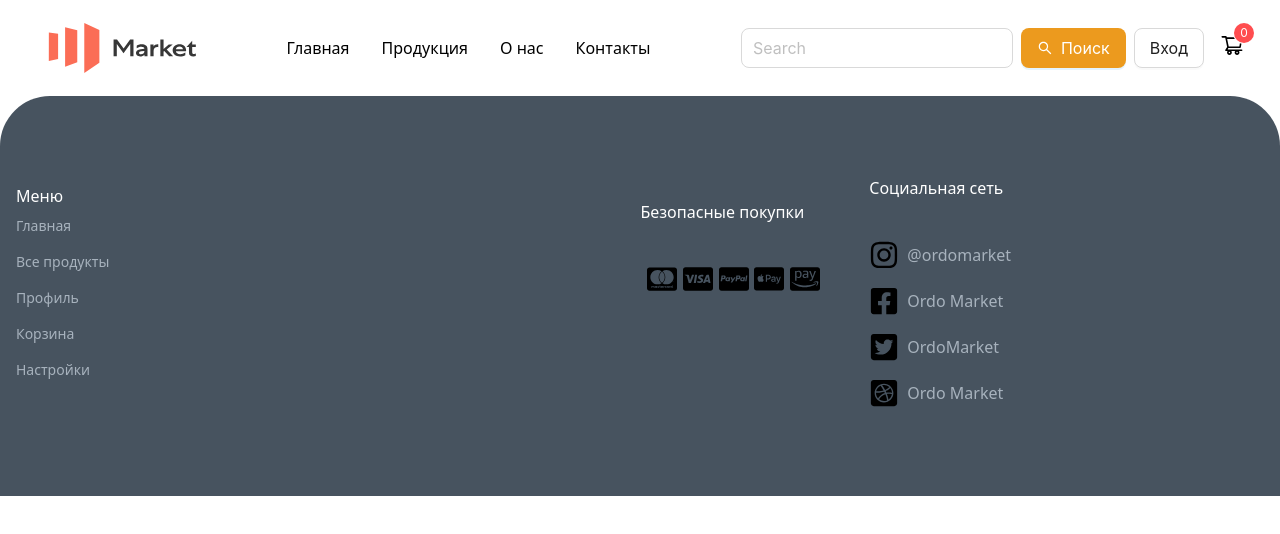
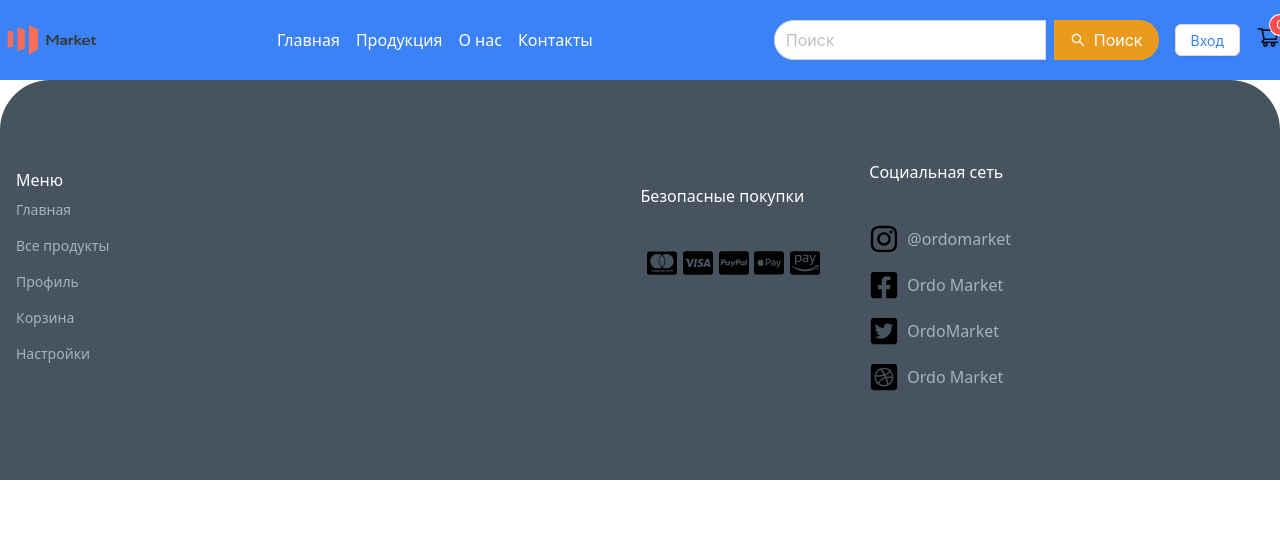
Before and after one commit to Jabryker/Market, a React (Create React App) app: page /news/1 in a window 1280 px wide. Shown: the top 534 px of the page. Built offline with nearby package versions, Linux system fonts and the light colour scheme; no server answers.

Commit message:
add styles for header

```diff
--- a/src/components/organisms/HeaderOrganism/HeaderOrganism.tsx
+++ b/src/components/organisms/HeaderOrganism/HeaderOrganism.tsx
@@ -1,10 +1,10 @@
+import { Badge, Button, Dropdown, Input, Menu } from "antd";
 import { FC, useState } from "react";
+import { AiOutlineClose, AiOutlineMenu, AiOutlineSearch, AiOutlineShoppingCart } from "react-icons/ai";
 import { Link, useNavigate } from "react-router-dom";
-import { AiOutlineClose, AiOutlineMenu, AiOutlineSearch, AiOutlineShoppingCart } from "react-icons/ai";
-import { Input, Button, Badge, Dropdown, Menu } from "antd";
 import { navbar } from "../../../assets/data/";
+import logo from "../../../assets/images/logo.svg";
 import store from "../../../store/store";
-import logo from "../../../assets/images/logo.svg";
 
 interface NavItem {
   id: number;
@@ -64,28 +64,34 @@ export const HeaderOrganism: FC<IHeaderOrganismProps> = ({ userType = "" }) => {
 
   return (
     <>
-      <div className="flex justify-between items-center h-24 max-w-[1240px] mx-auto px-4 text-white">
-        <Link to="/"> <img src={logo} alt="Logo" /> </Link>
-        <ul className="text-black hidden md:flex">
+      <div className="bg-blue-500 py-4">
+        <div className="container mx-auto flex justify-between items-center">
+          <Link to="/">
+            <img src={logo} alt="Logo" className="h-12" />
+          </Link>
+          <ul className="hidden md:flex space-x-4">
             {navbar.map((item: NavItem) => (
-            <li key={item.id} className="p-4">
-              <Link to={item.to}>{item.label}</Link>
+              <li key={item.id}>
+                <Link to={item.to} className="text-white hover:text-blue-300">
+                  {item.label}
+                </Link>
               </li>
             ))}
           </ul>
-        <div className="flex items-center relative">
+          <div className="flex items-center">
             <div className="flex space-x-2">
               <Input
-              placeholder="Search"
+                placeholder="Поиск"
                 value={searchQuery}
                 onChange={(e) => setSearchQuery(e.target.value)}
                 size="large"
+                className="rounded-l-full"
               />
               <Button
                 type="primary"
                 onClick={handleSearch}
                 size="large"
-              className="bg-[#EC9A1E] text-white flex items-center gap-2"
+                className="bg-[#EC9A1E] text-white flex items-center gap-2 rounded-r-full"
               >
                 <AiOutlineSearch /> Поиск
               </Button>
@@ -93,36 +99,37 @@ export const HeaderOrganism: FC<IHeaderOrganismProps> = ({ userType = "" }) => {
 
             {hasAccess && hasRefresh ? (
               <Dropdown overlay={menu} placement="bottomRight" trigger={["click"]}>
-              <Button className="ml-2 bg-white" size="large">
+                <Button className="ml-4 text-white">
                   Профиль
                 </Button>
               </Dropdown>
             ) : (
               <Link to="/login">
-              <Button className="ml-2 bg-white" size="large">
+                <Button className="ml-4 bg-white text-blue-500 hover:bg-blue-200 hover:text-blue-800">
                   Вход
                 </Button>
               </Link>
             )}
 
-          <Link to="/cart" className="ml-4">
+            <Link to="/cart" className="ml-4 text-white">
               <Badge count={cartItemsCount} showZero>
-              <AiOutlineShoppingCart size={24} color="black" />
+                <AiOutlineShoppingCart size={24} />
               </Badge>
             </Link>
-          <div onClick={handleNav} className="block md:hidden">
+            <div onClick={handleNav} className="md:hidden cursor-pointer">
               {nav ? (
-              <AiOutlineClose size={20} color="black" />
+                <AiOutlineClose size={20} color="white" />
               ) : (
-              <AiOutlineMenu size={20} color="black" />
+                <AiOutlineMenu size={20} color="white" />
               )}
+            </div>
           </div>
         </div>
       </div>
       <div
         className={
           nav
-            ? "fixed left-0 top-0 w-[60%] h-full border-r border-r-gray-900 bg-gray-600 ease-in-out duration-500 z-50"
+            ? "fixed left-0 top-0 w-[60%] h-full bg-gray-600 ease-in-out duration-500 z-50"
             : "fixed left-[-100%]"
         }
       >
```
Lines whose indentation alone changed are shown as unchanged.
